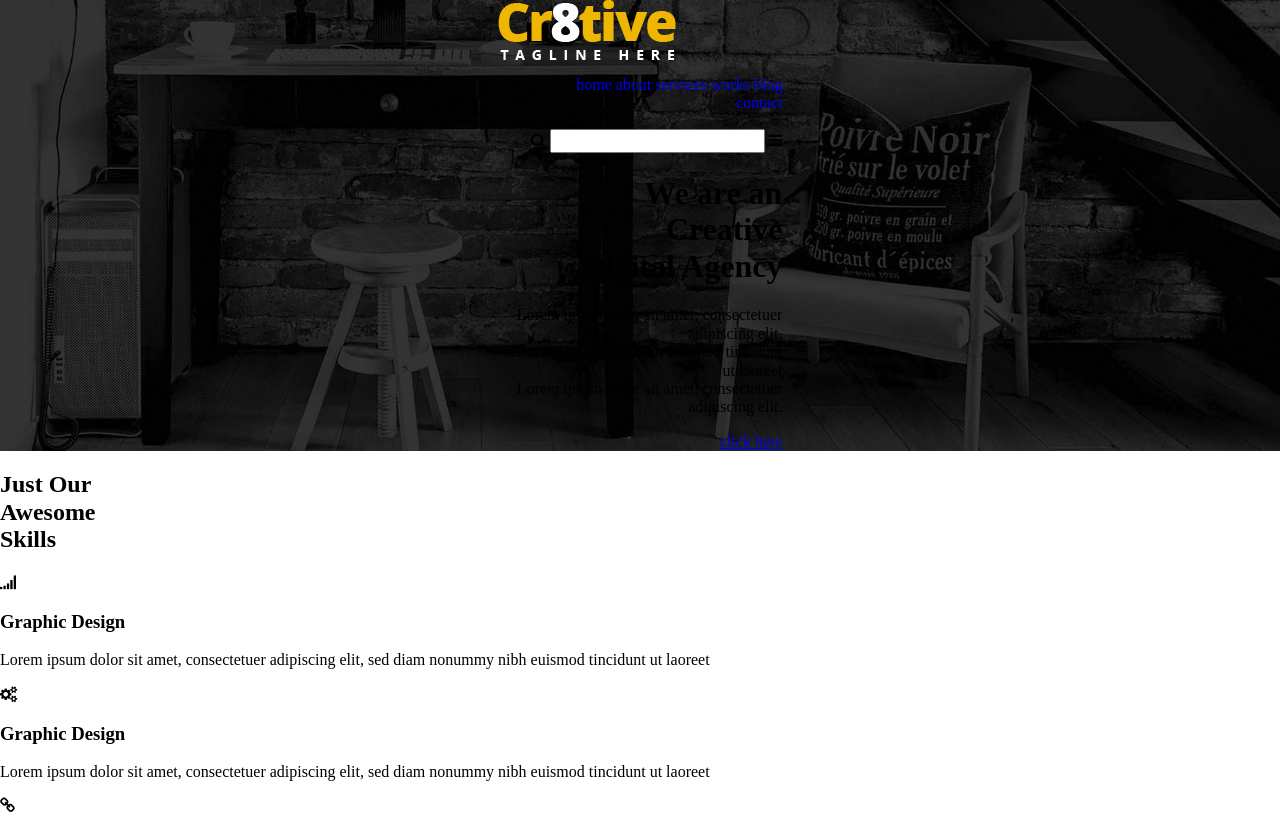
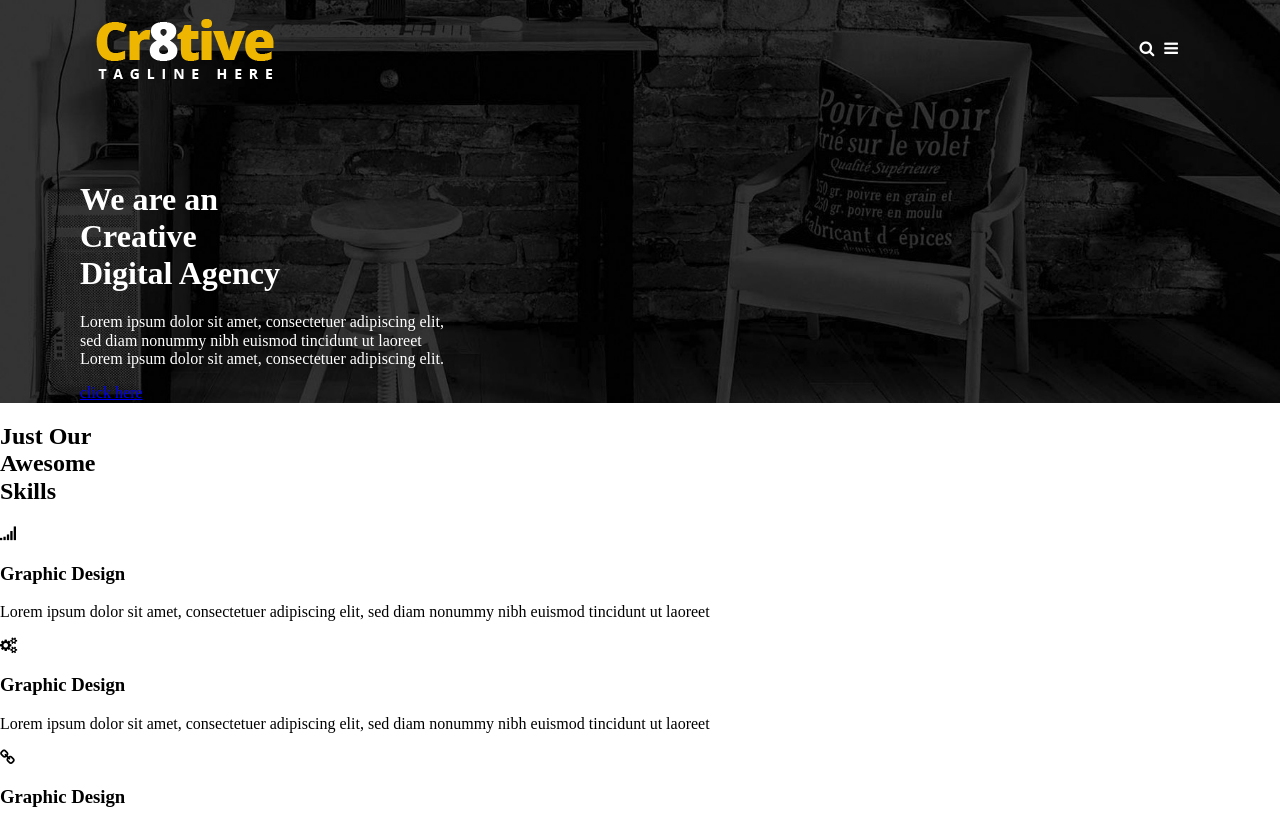
Before and after one commit to marcinkapica/cr8tive, a plain HTML site: page app/index.html in a window 1280 px wide. Shown: the top 816 px of the page. Drawn offline with nearby package versions, Linux system fonts and the light colour scheme; some packages are replaced by stand-ins of ours; files that its build step writes are made by us from their sources; a script that the page names is missing.

Commit message:
menu JS functionality and basic styling

```diff
--- a/app/index.html
+++ b/app/index.html
@@ -15,10 +15,9 @@
         <!--[if lt IE 8]>
             <p class="browserupgrade">You are using an <strong>outdated</strong> browser. Please <a href="http://browsehappy.com/">upgrade your browser</a> to improve your experience.</p>
         <![endif]-->
-        <header class="header">
-          <nav class="navbar">
-            <img class="logo" src="images\Logo.png" alt="Cr8tive company logo">
-            <ul class="menu">
+        <nav class="navbar js-navbar">
+          <img class="navbar__logo" src="images\Logo.png" alt="Cr8tive company logo">
+          <ul class="menu js-menu">
             <li class="menu__item"><a class="menu__link" href="#">home</a></li>
             <li class="menu__item"><a class="menu__link" href="#">about</a></li>
             <li class="menu__item"><a class="menu__link" href="#">services</a></li>
@@ -27,18 +26,21 @@
             <li class="menu__item"><a class="menu__link" href="#">contact</a></li>
           </ul>
 
-            <form class="search">
+          <form class="navbar__search">
             <i class="fa fa-search" aria-hidden="true"></i>
-              <input type="text" name="search">
+            <!-- <input type="text" name="search"> -->
           </form>
-            <div class="hamburger">
-              <i class="fa fa-bars" aria-hidden="true"></i>
-            </div>
+          <button class="navbar__hamburger js-toggleNav">
+            <i class="fa fa-bars navbar__toggle-icon js-hamburger-icon navbar__toggle-icon--visible" aria-hidden="true"></i>
+            <i class="fa fa-times navbar__toggle-icon js-close-icon" aria-hidden="true"></i>
+          </button>
         </nav>
-
+        <header class="header">
+          <div class="header__text-container">
             <h1 class="header__heading">We are an<br><span class="header__heading--emphasis">Creative</span><br>Digital Agency</h1>
             <p class="text">Lorem ipsum dolor sit amet, consectetuer adipiscing elit,<br>sed diam nonummy nibh euismod tincidunt ut laoreet<br>Lorem ipsum dolor sit amet, consectetuer adipiscing elit.</p>
             <a class="button" href="#">click here</a>
+          </div>
 
         </header>
         <section class="section section-skills">
--- /dev/null
+++ b/app/scripts/main.js
@@ -0,0 +1,22 @@
+$(document).ready(function() {
+  triggerMenu();
+});
+
+$(window).scroll(function() {
+    var scroll = $(window).scrollTop();
+
+    if (scroll > 0 ) {
+        $(".js-navbar").addClass("navbar--scrolling");
+    } else {
+        $(".js-navbar").removeClass("navbar--scrolling");
+    }
+});
+
+
+var triggerMenu = function(){
+  $('.js-toggleNav').on('click',function(){
+    $(".js-menu").toggleClass("menu--visible", 250);
+    $(".js-hamburger-icon").toggleClass("navbar__toggle-icon--visible", 250);
+    $(".js-close-icon").toggleClass("navbar__toggle-icon--visible", 250);
+  });
+}
--- a/app/styles/scss/components/navbar.scss
+++ b/app/styles/scss/components/navbar.scss
@@ -1,24 +1,48 @@
 .navbar {
-  text-align: right;
   @extend %clearfix;
+  position:fixed;
+  width:100%;
+  padding:0 6rem;
+  // margin:1.1875rem 6rem 0;
+  // margin-right:6rem;
+  &__hamburger, &__search, &__logo {
+    display:inline-block;
+    z-index:999;
+    position: relative;
+  }
+  &__logo {
+    float:left;
+    width:11.125rem;
+    height:3.75rem;
+    margin:1.1875rem 0;
+  }
+  &__toggle-icon {
+    display: none!important; //overriding Font Awesome default display property
+    &--visible {
+      cursor:pointer;
+      display: inline-block!important;
+    }
+  }
 }
 
-.logo {
-float:left;
-}
-
-.search, .hamburger {
-  display:inline-block;
-}
-
-
 .menu {
-  display:inline-block;
+  position:fixed;
+  visibility:hidden;
+  left:0;
+  width:100%;
+  height:100%;
+  padding-left:0;
+  padding-top:7rem;
+  margin-top:-1.1875rem;
   list-style: none;
   &__item {
-    display: inline-block;
+    display: block;
+    padding: 1rem 0;
   }
   &__link {
-      text-decoration: none;
+      padding: 1rem 0;
+  }
+  &--visible {
+    visibility:visible;
   }
 }
--- a/app/styles/scss/modules/base.scss
+++ b/app/styles/scss/modules/base.scss
@@ -3,7 +3,9 @@
 }
 
 // variables
-$sectionPaddingSide: 31.1rem;
+$sectionPaddingSide-smallScreen: 5rem;
+$sectionPaddingSide-bigScreen: 31.1rem;
+
 
 // mixins, placeholders
 
@@ -20,7 +22,3 @@ $sectionPaddingSide: 31.1rem;
   background-repeat:no-repeat;
   background-position: 50% 50%;
 }
-
-@mixin sectionBackgroundImage($backgroundImage) {
-  background-image:url("../images/#{$backgroundImage}");
-}
--- a/app/styles/scss/modules/colors.scss
+++ b/app/styles/scss/modules/colors.scss
@@ -0,0 +1,34 @@
+// Navbar
+.navbar {
+  background-color: transparent;
+  transition: background-color 0.5s;
+  &__hamburger, &__search {
+    background: none;
+    outline: none;
+    color: #fff;
+    border: 0;
+  }
+  &--scrolling {
+    background-color: rgba(0,39,255,0.7);
+    transition: all 0.5s;
+  }
+}
+
+.menu {
+  background-color: #000;
+  opacity: 0;
+  transition: all 0.25s;
+  &--visible {
+    opacity: 0.95;
+  }
+  &__link {
+    color: #fff;
+  }
+}
+
+
+
+// Header
+.header {
+    color: #fff;
+}
--- a/app/styles/scss/modules/typography.scss
+++ b/app/styles/scss/modules/typography.scss
@@ -1,3 +1,18 @@
 html {
-  font-size:100%;
+  font-size:12px;
+  @media screen and (min-width:$tablet) {
+    font-size:16px;
+  }
 }
+
+.navbar {
+  text-align: right;
+  line-height: 6.125rem;
+}
+.menu {
+  text-align: center;
+  line-height: normal;
+  &__link {
+    text-decoration: none;
+  }
+}
--- a/app/styles/scss/sections/header.scss
+++ b/app/styles/scss/sections/header.scss
@@ -1,6 +1,8 @@
 .header {
   @extend %sectionBackground;
-  @include sectionBackgroundImage('background-header.jpg');
-  text-align: right;
-  padding: 0 $sectionPaddingSide;
+  background-image: url("../images/background-header.jpg");
+  padding: 10rem $sectionPaddingSide-smallScreen 0;
+  &__text-container {
+      // text-align: right;
+  }
 }
```
Lines whose indentation alone changed are shown as unchanged.
